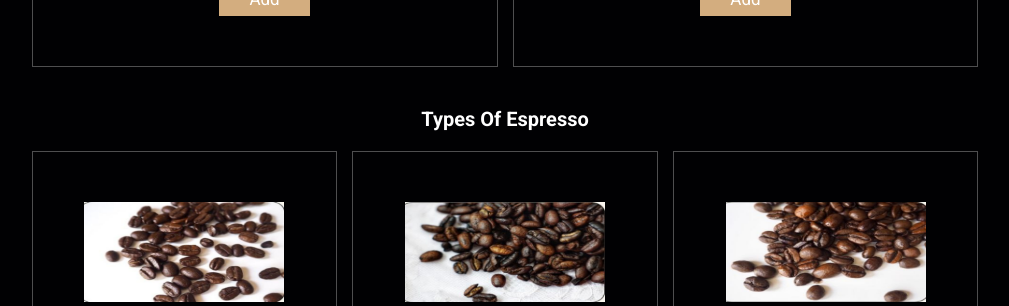
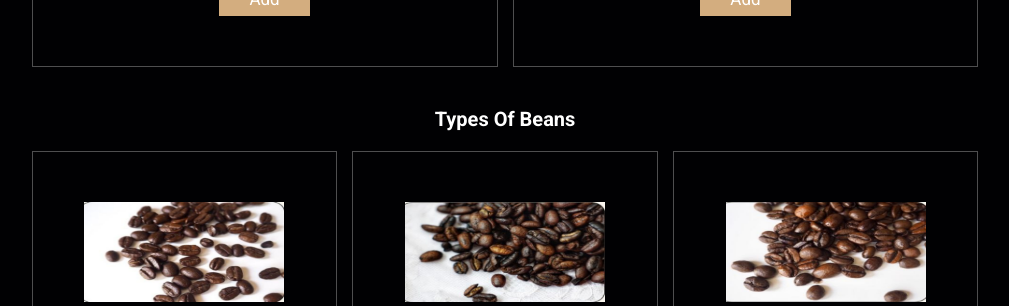
Before and after one commit to Pritaasheniy/Coffee-Twilight-Cafe, a Django app: page / in a window 1280 px wide. Shown: the part 2518-2824 px from the top of the page, without its empty margins (135-1144 px from the left). Run offline with Django 5.2, Linux system fonts and the light colour scheme.

Commit message:
Made changes.

```diff
--- a/customisation/myproject/static/customisation/style.css
+++ b/customisation/myproject/static/customisation/style.css
@@ -286,29 +286,29 @@ body {
 }
 
 
-.expresso .box-container {
+.beans .box-container {
     display: grid;
     grid-template-columns: repeat(auto-fit, minmax(30rem, 1fr));
     gap: 1.5rem;
 }
 
-.expresso .box-container .box {
+.beans .box-container .box {
     padding: 5rem;
     text-align: center;
     border: var(--border); /* Make sure --border is defined elsewhere */
 }
 
-.expresso .box-container .box img {
+.beans .box-container .box img {
     height: 10rem;
 }
 
-.expresso .box-container .box h1 {
+.beans .box-container .box h1 {
     color: #fff;
     font-size: 2rem;
     padding: 1rem 0;
 }
 
-.expresso .box-container .box:hover {
+.beans .box-container .box:hover {
     background: rgb(249, 203, 168);
 }
 
--- a/customisation/myproject/templates/myproject/home.html
+++ b/customisation/myproject/templates/myproject/home.html
@@ -183,12 +183,12 @@
 </section>
 
 
-<section class="expresso" id="expresso">
-    <h1 class="heading"> Types of espresso</h1>
+<section class="beans" id="beans">
+    <h1 class="heading"> Types of beans</h1>
     <div class="box-container">
 
         <div class="box">
-            <a href="#" class="expresso">
+            <a href="#" class="beans">
                 <img src="{% static 'customisation/images/arabica.jpg' %}" width="200" height="200">
             </a>
             <h1>Arabica</h1>
@@ -196,7 +196,7 @@
         </div>
 
         <div class="box">
-            <a href="#" class="expresso">
+            <a href="#" class="beans">
                 <img src="{% static 'customisation/images/liberica.jpg' %}" width="200" height="200">
             </a>
             <h1>Liberica</h1>
@@ -204,7 +204,7 @@
         </div>
 
         <div class="box">
-            <a href="#" class="expresso">
+            <a href="#" class="beans">
                 <img src="{% static 'customisation/images/excelsa.jpg' %}" width="200" height="200">
             </a>
             <h1>Excelsa</h1>
@@ -212,7 +212,7 @@
         </div>
 
         <div class="box">
-            <a href="#" class="expresso">
+            <a href="#" class="beans">
                 <img src="{% static 'customisation/images/robusta.jpg' %}" width="200" height="200">
             </a>
             <h1>Robusta</h1>
```
